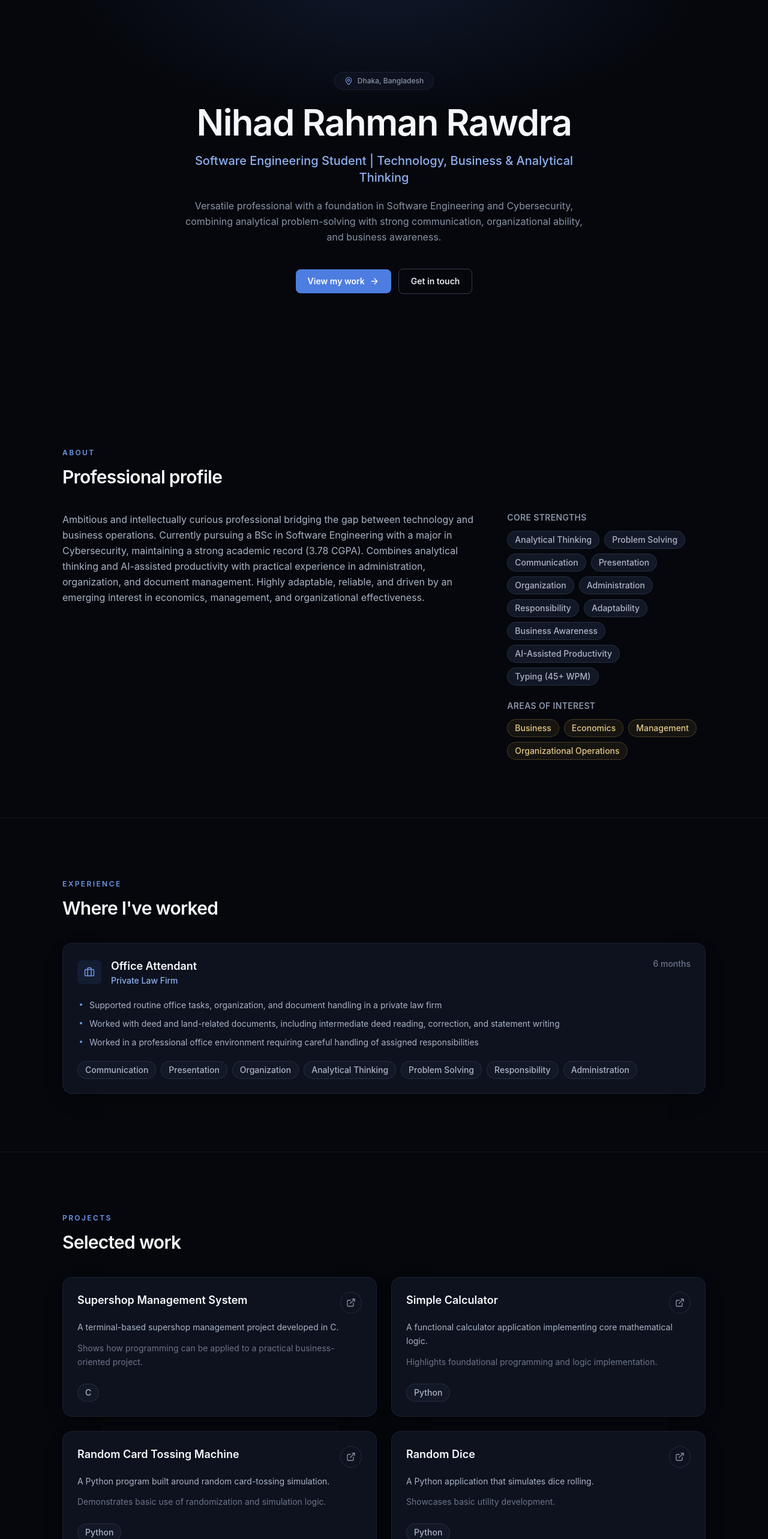
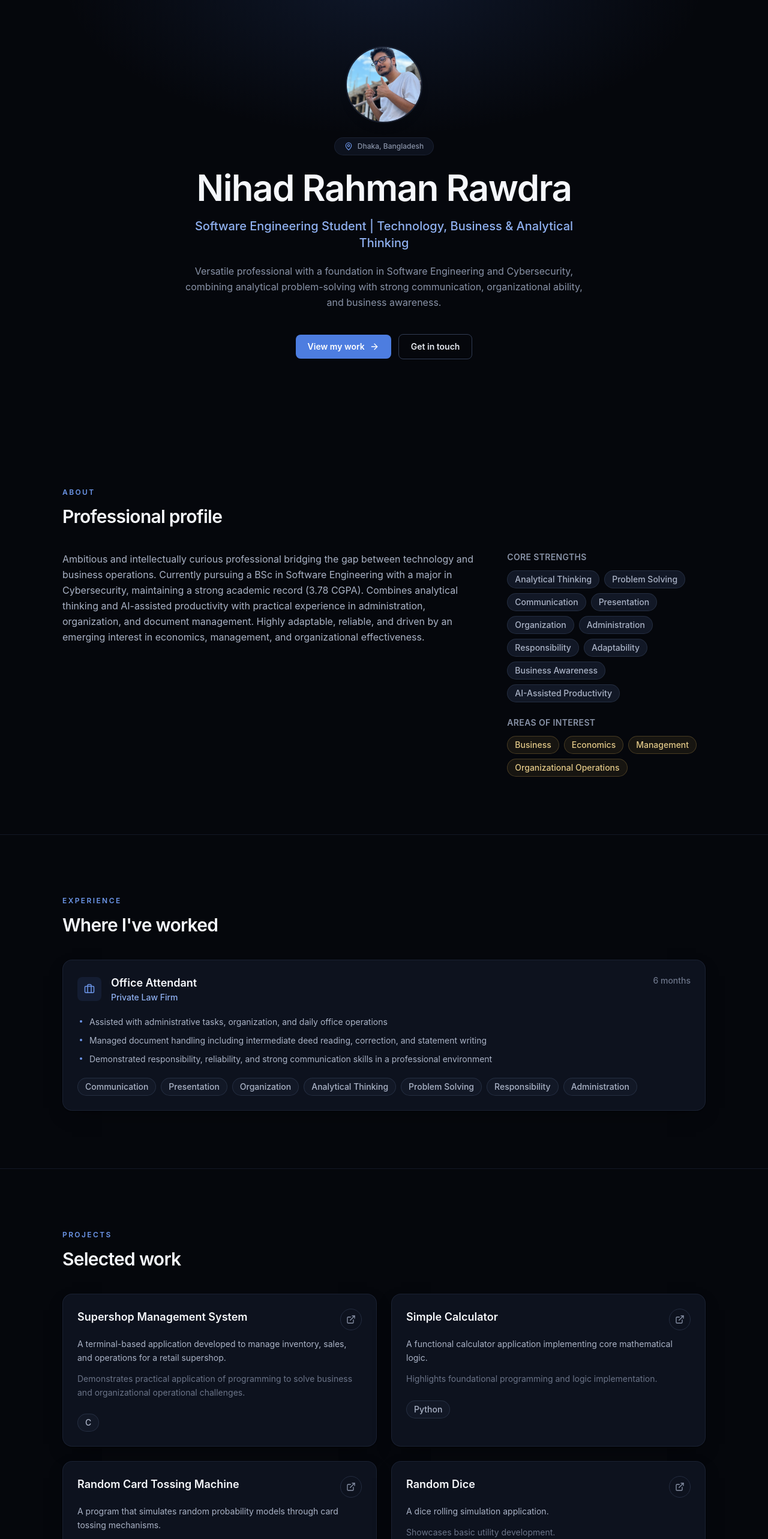
Before and after one commit to nihadrahman69/CV-website-Nihad, a React (Vite) app: page / in a window 1280 px wide. Shown: the part 100-2666 px from the top of the page at 60% size. Built offline with nearby package versions, Linux system fonts and the light colour scheme.

Commit message:
Update portfolio profile and projects

```diff
--- a/src/data/masterProfile.ts
+++ b/src/data/masterProfile.ts
@@ -6,15 +6,10 @@ export const masterProfile: MasterProfile = {
     location: "Dhaka, Bangladesh",
     nationality: "Bangladeshi",
     headline: "Software Engineering Student | Technology, Business & Analytical Thinking",
-    subheadline: "Versatile professional with a foundation in Software Engineering and Cybersecurity, combining analytical problem-solving with strong communication, organizational ability, and business awareness.",
-    cvDetails: {
-      dateOfBirth: "18 May 2003",
-      fullAddress: "258/1, West Shewrapara, Mirpur, Dhaka-1216",
-      religion: "Islam"
-    }
+    subheadline: "Versatile professional with a foundation in Software Engineering and Cybersecurity, combining analytical problem-solving with strong communication, organizational ability, and business awareness."
   },
   contact: {
-    email: "rahmannih59@gmail.com",
+    email: "rahmannih69@gmail.com",
     phoneNumbers: ["+8801829737802", "+8801308030370"],
     linkedin: "https://www.linkedin.com/in/nihad-rahman-rawdra/",
     github: "https://github.com/nihadrahman69",
@@ -52,9 +47,9 @@ export const masterProfile: MasterProfile = {
       organization: "Private Law Firm",
       duration: "6 months",
       responsibilities: [
-        "Supported routine office tasks, organization, and document handling in a private law firm",
-        "Worked with deed and land-related documents, including intermediate deed reading, correction, and statement writing",
-        "Worked in a professional office environment requiring careful handling of assigned responsibilities"
+        "Assisted with administrative tasks, organization, and daily office operations",
+        "Managed document handling including intermediate deed reading, correction, and statement writing",
+        "Demonstrated responsibility, reliability, and strong communication skills in a professional environment"
       ],
       transferableSkills: [
         "Communication",
@@ -72,9 +67,9 @@ export const masterProfile: MasterProfile = {
       id: "proj-1",
       name: "Supershop Management System",
       repoUrl: "https://github.com/nihadrahman69/Supershop-Management-System-C",
-      description: "A terminal-based supershop management project developed in C.",
+      description: "A terminal-based application developed to manage inventory, sales, and operations for a retail supershop.",
       technologies: ["C"],
-      transferableValue: "Shows how programming can be applied to a practical business-oriented project."
+      transferableValue: "Demonstrates practical application of programming to solve business and organizational operational challenges."
     },
     {
       id: "proj-2",
@@ -88,17 +83,33 @@ export const masterProfile: MasterProfile = {
       id: "proj-3",
       name: "Random Card Tossing Machine",
       repoUrl: "https://github.com/nihadrahman69/random-card-tossing-machine",
-      description: "A Python program built around random card-tossing simulation.",
+      description: "A program that simulates random probability models through card tossing mechanisms.",
       technologies: ["Python"],
-      transferableValue: "Demonstrates basic use of randomization and simulation logic."
+      transferableValue: "Demonstrates understanding of randomization, statistics, and simulation logic."
     },
     {
       id: "proj-4",
       name: "Random Dice",
       repoUrl: "https://github.com/nihadrahman69/Random-dice",
-      description: "A Python application that simulates dice rolling.",
+      description: "A dice rolling simulation application.",
       technologies: ["Python"],
       transferableValue: "Showcases basic utility development."
+    },
+    {
+      id: "proj-5",
+      name: "Roman to Integer Conversion (Vice Versa)",
+      repoUrl: "https://github.com/nihadrahman69/Roman-to-Integer-conversion-vice-versa",
+      description: "Two Java programs that perform bidirectional conversion between Roman numerals and integers.",
+      technologies: ["Java"],
+      transferableValue: "Demonstrates algorithmic thinking and string/number parsing logic in a statically typed language."
+    },
+    {
+      id: "proj-6",
+      name: "Intelligent Traffic Management System",
+      repoUrl: "https://github.com/nihadrahman69/Intelligent-Traffic-Management-System",
+      description: "A Java console application simulating an intelligent traffic light management system for urban intersections, with real-time signal monitoring, manual control, emergency vehicle prioritization, and sensor-based traffic simulation.",
+      technologies: ["Java"],
+      transferableValue: "Shows applied systems thinking — modeling real-world state machines, prioritization logic, and simulated sensor input in code."
     }
   ],
   technicalSkills: [
@@ -121,13 +132,12 @@ export const masterProfile: MasterProfile = {
     { name: "Responsibility" },
     { name: "Adaptability" },
     { name: "Business Awareness" },
-    { name: "AI-Assisted Productivity" },
-    { name: "Typing (45+ WPM)" }
+    { name: "AI-Assisted Productivity" }
   ],
   languages: [
     { name: "Bangla", spoken: "Proficient", written: "Proficient" },
     { name: "English", spoken: "Proficient", written: "Proficient" },
-    { name: "Hindi", spoken: "Spoken" }
+    { name: "Hindi", spoken: "Proficient" }
   ],
   professionalInterests: [
     "Business",
--- a/src/sections/Hero.tsx
+++ b/src/sections/Hero.tsx
@@ -2,6 +2,7 @@ import { ArrowRight, MapPin } from 'lucide-react';
 import Container from '../components/Container';
 import Button from '../components/Button';
 import { masterProfile } from '../data/masterProfile';
+import heroPhoto from '../assets/IMG_1424.jpeg';
 
 function Hero() {
   const { personal } = masterProfile;
@@ -19,7 +20,15 @@ function Hero() {
       />
 
       <Container className="flex min-h-[85vh] flex-col justify-center py-24 text-center sm:py-28">
-        <div className="mx-auto flex items-center gap-2 rounded-full border border-navy-600/60 bg-navy-850 px-4 py-1.5 text-xs font-medium text-ink-400 animate-[var(--animate-fade-in)]">
+        <img
+          src={heroPhoto}
+          alt={`Portrait of ${personal.name}`}
+          width={128}
+          height={128}
+          className="mx-auto h-28 w-28 shrink-0 rounded-full border-2 border-navy-600/60 object-cover shadow-lg sm:h-32 sm:w-32 animate-[var(--animate-fade-in)]"
+        />
+
+        <div className="mx-auto mt-6 flex items-center gap-2 rounded-full border border-navy-600/60 bg-navy-850 px-4 py-1.5 text-xs font-medium text-ink-400 animate-[var(--animate-fade-in)]">
           <MapPin size={14} className="text-accent-400" aria-hidden="true" />
           {personal.location}
         </div>
```
Also changed, not shown: src/assets/IMG_1424.jpeg (added).
